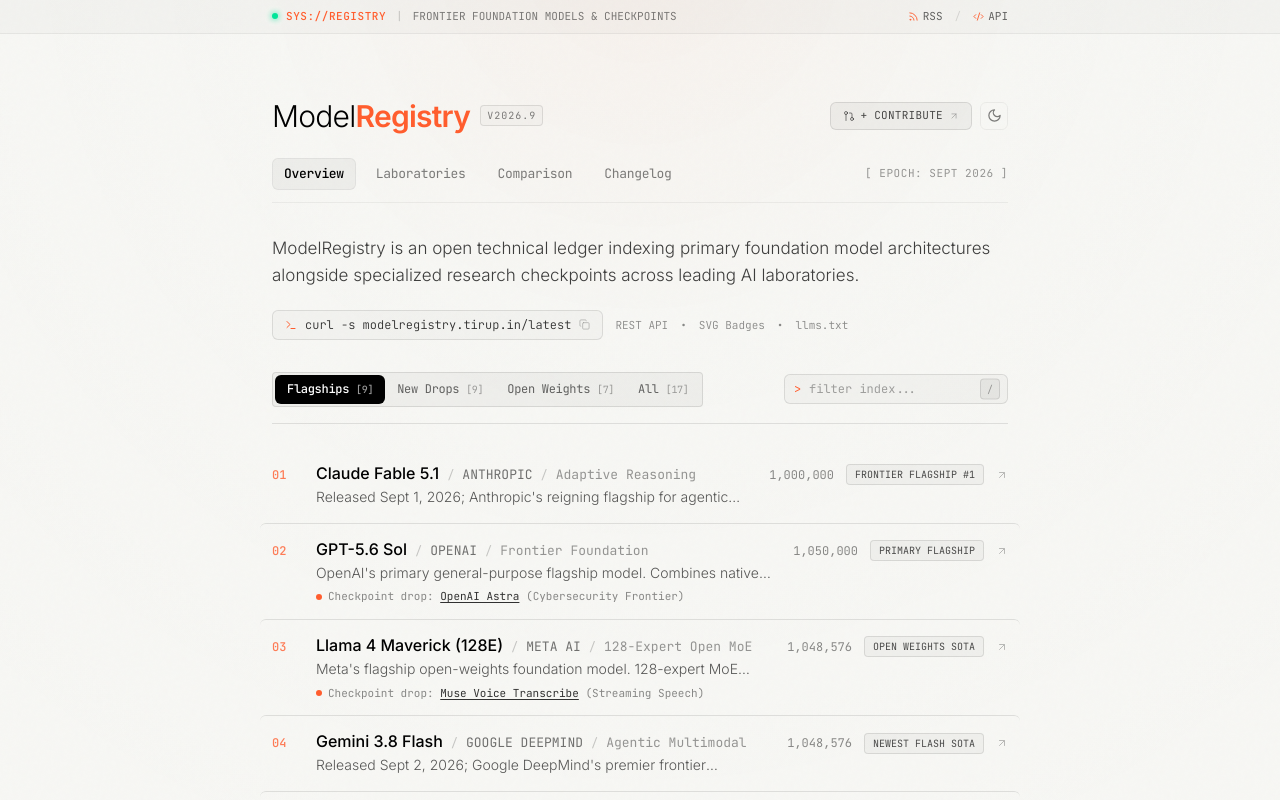
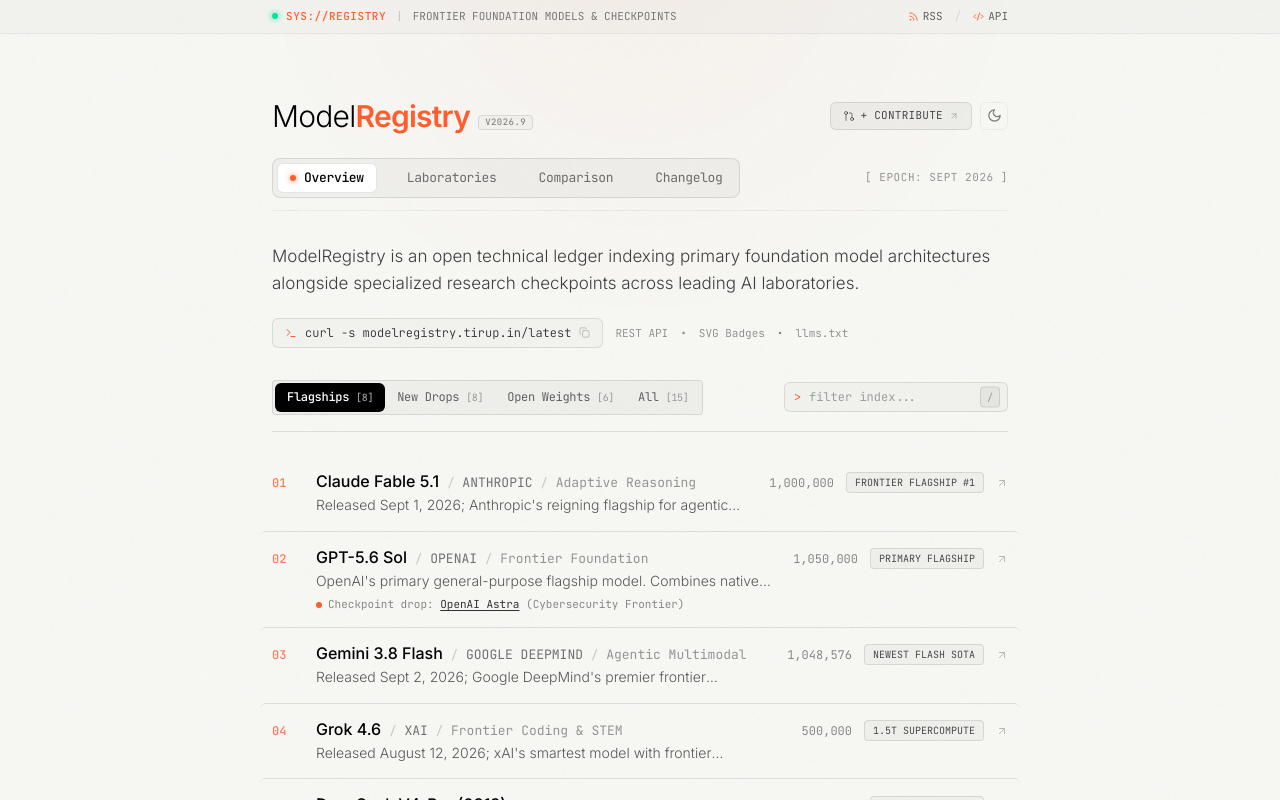
Before and after one commit to TirupMehta/ModelRegistry, a Next.js app: page / in a window 1280 px wide. Built offline with nearby package versions, Linux system fonts and the light colour scheme.

Commit message:
feat: purge Cohere, reorder models by popularity, upgrade nav and logo badge styling

```diff
--- a/app/companies/page.tsx
+++ b/app/companies/page.tsx
@@ -51,7 +51,7 @@ export default function CompaniesPage() {
                         style={{ backgroundColor: company.accentColor }}
                       />
                       <div>
-                        <div className="flex items-baseline gap-2">
+                        <div className="flex flex-wrap items-baseline gap-x-2 gap-y-0.5">
                           <h2 className="text-xl font-medium text-black dark:text-white">
                             {company.name}
                           </h2>
--- a/components/header.tsx
+++ b/components/header.tsx
@@ -2,7 +2,6 @@
 
 import Link from "next/link"
 import { usePathname } from "next/navigation"
-import { useEffect, useRef, useState } from "react"
 import TextWithBlur from "@/components/text-with-blur"
 import { AnimatedThemeToggler } from "@/components/ui/animated-theme-toggler"
 import { Rss, Code2, GitPullRequest, ArrowUpRight } from "lucide-react"
@@ -15,93 +14,35 @@ const NAV_ITEMS = [
 ] as const
 
 function NavLinks({ pathname }: { pathname: string }) {
-  const navRef = useRef<HTMLElement>(null)
-  const pillRef = useRef<HTMLDivElement>(null)
-  const ready = useRef(false)
-  const [hoverHref, setHoverHref] = useState<string | null>(null)
-
   function isLinkActive(href: string) {
     if (href === "/") return pathname === "/"
     return pathname.startsWith(href)
   }
 
-  const activeHref = NAV_ITEMS.find((n) => isLinkActive(n.href))?.href ?? "/"
-  const targetHref = hoverHref ?? activeHref
-
-  function positionPill(href: string, animate: boolean) {
-    const nav = navRef.current
-    const pill = pillRef.current
-    if (!nav || !pill) return
-
-    const anchor = nav.querySelector<HTMLElement>(`[data-navhref="${href}"]`)
-    if (!anchor) return
-
-    const nRect = nav.getBoundingClientRect()
-    const aRect = anchor.getBoundingClientRect()
-
-    if (animate) {
-      pill.style.transition =
-        "transform 180ms cubic-bezier(0.16, 1, 0.3, 1), width 180ms cubic-bezier(0.16, 1, 0.3, 1)"
-    } else {
-      pill.style.transition = "none"
-    }
-
-    pill.style.width = `${aRect.width}px`
-    pill.style.transform = `translateX(${aRect.left - nRect.left}px)`
-  }
-
-  useEffect(() => {
-    const id = requestAnimationFrame(() => {
-      positionPill(activeHref, false)
-      requestAnimationFrame(() => {
-        ready.current = true
-      })
-    })
-    return () => cancelAnimationFrame(id)
-  }, [activeHref])
-
-  useEffect(() => {
-    if (!ready.current) return
-    positionPill(targetHref, true)
-  }, [targetHref])
-
-  useEffect(() => {
-    const ro = new ResizeObserver(() => {
-      positionPill(ready.current ? targetHref : activeHref, false)
-    })
-    if (navRef.current) ro.observe(navRef.current)
-    return () => ro.disconnect()
-  }, [targetHref, activeHref])
-
   return (
-    <nav
-      ref={navRef}
-      className="relative flex items-center gap-1 sm:gap-2 overflow-x-auto [scrollbar-width:none] [-ms-overflow-style:none] [&::-webkit-scrollbar]:hidden max-w-full py-0.5 touch-scroll"
-    >
-      {/* Segmented active pill */}
-      <div
-        ref={pillRef}
-        aria-hidden="true"
-        className="absolute inset-y-0 rounded-md bg-black/[0.04] dark:bg-white/[0.06] border border-black/5 dark:border-white/[0.08] pointer-events-none will-change-transform"
-      />
-
-      {NAV_ITEMS.map(({ label, href }) => (
+    <nav className="inline-flex items-center gap-1 p-1 rounded-lg bg-black/[0.03] dark:bg-[#13161b] border border-black/10 dark:border-white/[0.08] overflow-x-auto [scrollbar-width:none] [-ms-overflow-style:none] [&::-webkit-scrollbar]:hidden max-w-full touch-scroll">
+      {NAV_ITEMS.map(({ label, href }) => {
+        const active = isLinkActive(href)
+        return (
           <Link
             key={href}
             href={href}
-          data-navhref={href}
-          onMouseEnter={() => setHoverHref(href)}
-          onMouseLeave={() => setHoverHref(null)}
             className={[
-            "relative z-10 py-1.5 px-2.5 sm:px-3 rounded-md text-xs sm:text-[13px] font-mono tracking-tight select-none cursor-pointer transition-colors duration-150 whitespace-nowrap",
-            isLinkActive(href)
-              ? "text-black dark:text-white font-medium"
-              : "text-black/50 dark:text-zinc-400 hover:text-black dark:hover:text-white",
+              "group relative inline-flex items-center gap-1.5 sm:gap-2 py-1.5 px-2.5 sm:px-3 rounded-md text-xs sm:text-[13px] font-mono tracking-tight select-none cursor-pointer whitespace-nowrap transition-all duration-150 ease-out",
+              active
+                ? "bg-white dark:bg-[#1e222a] text-black dark:text-white font-medium shadow-xs border border-black/10 dark:border-white/10"
+                : "text-black/55 dark:text-zinc-400 hover:text-black dark:hover:text-white hover:bg-black/[0.04] dark:hover:bg-white/[0.05] active:scale-[0.98]",
             ].join(" ")}
           >
-          {label}
+            {active ? (
+              <span className="w-1.5 h-1.5 rounded-full bg-[#ff5d2e] shadow-[0_0_6px_rgba(255,93,46,0.8)] shrink-0" />
+            ) : (
+              <span className="w-1.5 h-1.5 rounded-full bg-transparent group-hover:bg-black/20 dark:group-hover:bg-white/20 transition-colors shrink-0" />
+            )}
+            <span>{label}</span>
           </Link>
-      ))}
+        )
+      })}
     </nav>
   )
 }
@@ -151,8 +92,7 @@ export default function Header() {
         <TextWithBlur>
           <div className="flex items-center justify-between gap-3 mb-4 md:mb-6">
             <div className="flex items-center gap-2 sm:gap-3.5 min-w-0">
-              <Link href="/" className="group flex items-center gap-2 sm:gap-2.5 select-none">
-                <div className="flex items-center gap-2 sm:gap-2.5">
+              <Link href="/" className="group inline-flex items-end gap-1.5 sm:gap-2 select-none">
                 {isHome ? (
                   <h1 className="text-xl sm:text-2xl md:text-3xl font-light tracking-tight text-black dark:text-white leading-none">
                     Model<span className="font-semibold text-[#ff5d2e]">Registry</span>
@@ -162,10 +102,9 @@ export default function Header() {
                     Model<span className="font-semibold text-[#ff5d2e]">Registry</span>
                   </p>
                 )}
-                  <span className="hidden sm:inline text-[10px] uppercase font-mono tracking-widest px-1.5 py-0.5 rounded border border-black/10 dark:border-white/[0.08] text-black/50 dark:text-zinc-400 bg-black/[0.02] dark:bg-white/[0.02] group-hover:border-[#ff5d2e]/40 transition-colors duration-150">
+                <span className="mb-0.5 sm:mb-1 inline-flex items-center text-[8px] sm:text-[9px] uppercase font-mono tracking-wider px-1.5 py-0.5 rounded border border-black/10 dark:border-white/[0.08] text-black/45 dark:text-zinc-400 bg-black/[0.02] dark:bg-white/[0.03] group-hover:border-[#ff5d2e]/50 group-hover:text-[#ff5d2e] transition-colors duration-150 leading-none shrink-0 font-medium">
                   v2026.9
                 </span>
-                </div>
               </Link>
             </div>
 
--- a/components/ui/animated-theme-toggler.tsx
+++ b/components/ui/animated-theme-toggler.tsx
@@ -109,13 +109,13 @@ export const AnimatedThemeToggler = ({
       type="button"
       ref={buttonRef}
       onClick={toggleTheme}
-      className={cn("group active:scale-90 transition-all", className)}
+      className={cn("transition-colors", className)}
       {...props}
     >
       {isDark ? (
-        <Sun size={15} className="transition-transform duration-300 group-hover:rotate-90" />
+        <Sun size={15} />
       ) : (
-        <Moon size={15} className="transition-transform duration-300 group-hover:-rotate-12" />
+        <Moon size={15} />
       )}
       <span className="sr-only">Toggle theme</span>
     </button>
--- a/data/companies.ts
+++ b/data/companies.ts
@@ -48,6 +48,18 @@ export const companies: Record<string, Company> = {
     latestReasoning: "Gemini 3.8 Flash / Gemini 3.1 Pro",
     openWeightsAdvocate: true,
   },
+  xai: {
+    id: "xai",
+    name: "xAI",
+    shortName: "xAI",
+    website: "https://x.ai",
+    headquarters: "San Francisco, CA / Memphis, TN",
+    accentColor: "#ec4899",
+    description: "Elon Musk's lab powered by the Memphis Colossus supercluster, creators of Grok 4.6 with 1.5T parameters and upcoming Grok 4.7.",
+    latestFlagship: "Grok 4.6",
+    latestReasoning: "Grok 4.6 (Think Mode)",
+    openWeightsAdvocate: true,
+  },
   deepseek: {
     id: "deepseek",
     name: "DeepSeek",
@@ -60,16 +72,16 @@ export const companies: Record<string, Company> = {
     latestReasoning: "DeepSeek V4-Pro (Thinking Mode)",
     openWeightsAdvocate: true,
   },
-  xai: {
-    id: "xai",
-    name: "xAI",
-    shortName: "xAI",
-    website: "https://x.ai",
-    headquarters: "San Francisco, CA / Memphis, TN",
-    accentColor: "#ec4899",
-    description: "Elon Musk's lab powered by the Memphis Colossus supercluster, creators of Grok 4.6 with 1.5T parameters and upcoming Grok 4.7.",
-    latestFlagship: "Grok 4.6",
-    latestReasoning: "Grok 4.6 (Think Mode)",
+  meta: {
+    id: "meta",
+    name: "Meta AI",
+    shortName: "Meta",
+    website: "https://ai.meta.com",
+    headquarters: "Menlo Park, CA",
+    accentColor: "#0668e1",
+    description: "Global open-source foundation leader with Llama 4 (Maverick, Scout) and real-time speech foundation model Muse Voice Transcribe.",
+    latestFlagship: "Llama 4 Maverick (128E)",
+    latestReasoning: "Llama 4 Scout (16E)",
     openWeightsAdvocate: true,
   },
   qwen: {
@@ -84,18 +96,6 @@ export const companies: Record<string, Company> = {
     latestReasoning: "Qwen3.8 Flash (Multimodal Reasoning)",
     openWeightsAdvocate: true,
   },
-  meta: {
-    id: "meta",
-    name: "Meta AI",
-    shortName: "Meta",
-    website: "https://ai.meta.com",
-    headquarters: "Menlo Park, CA",
-    accentColor: "#0668e1",
-    description: "Global open-source foundation leader with Llama 4 (Maverick, Scout) and real-time speech foundation model Muse Voice Transcribe.",
-    latestFlagship: "Llama 4 Maverick (128E)",
-    latestReasoning: "Llama 4 Scout (16E)",
-    openWeightsAdvocate: true,
-  },
   mistral: {
     id: "mistral",
     name: "Mistral AI",
@@ -108,16 +108,4 @@ export const companies: Record<string, Company> = {
     latestReasoning: "Mistral Small 4",
     openWeightsAdvocate: true,
   },
-  cohere: {
-    id: "cohere",
-    name: "Cohere",
-    shortName: "Cohere",
-    website: "https://cohere.com",
-    headquarters: "Toronto, Canada",
-    accentColor: "#14b8a6",
-    description: "Enterprise RAG and agentic coding specialists behind North Mini Code (30B MoE) and open-weight Command A (111B).",
-    latestFlagship: "Command A (111B)",
-    latestReasoning: "North Mini Code",
-    openWeightsAdvocate: true,
-  },
 }
--- a/data/models.ts
+++ b/data/models.ts
@@ -199,6 +199,131 @@ export const modelsData: ModelItem[] = [
     },
   },
 
+  // ─── GOOGLE DEEPMIND ─────────────────────────────────────────────────────
+  {
+    id: "gemini-3-8-flash",
+    companyId: "google",
+    companyName: "Google DeepMind",
+    name: "Gemini 3.8 Flash",
+    version: "3.8",
+    releaseDate: "2026-09-02",
+    isCompanyFlagship: true,
+    isLatestCheckpoint: true,
+    statusBadge: "NEWEST FLASH SOTA",
+    category: "flagship",
+    categoryLabel: "Agentic Multimodal",
+    contextWindow: "1,048,576 tokens",
+    contextWindowTokens: 1048576,
+    maxOutputTokens: "65,536 tokens",
+    parameters: "TPU v6e Speculative MoE",
+    openWeights: false,
+    license: "Google AI Studio / Vertex AI",
+    pricing: { input: 0.75, output: 3.75 },
+    highlight: "Released Sept 2, 2026; Google DeepMind's premier frontier workhorse powering advanced agentic coding loops, recursive self-correction, and 1M token real-time multimodal streaming.",
+    modalities: ["Text", "Vision", "Audio", "Video", "Code"],
+    benchmarks: {
+      mmluPro: "86.8%",
+      sweBench: "76.4%",
+      gpqa: "73.2%",
+    },
+    links: {
+      announcement: "https://blog.google/technology/ai/gemini-3-8-flash/",
+      playground: "https://aistudio.google.com",
+    },
+  },
+
+  // ─── XAI ─────────────────────────────────────────────────────────────────
+  {
+    id: "grok-4-6",
+    companyId: "xai",
+    companyName: "xAI",
+    name: "Grok 4.6",
+    version: "4.6",
+    releaseDate: "2026-08-12",
+    isCompanyFlagship: true,
+    isLatestCheckpoint: true,
+    statusBadge: "1.5T SUPERCOMPUTE",
+    category: "flagship",
+    categoryLabel: "Frontier Coding & STEM",
+    contextWindow: "500,000 tokens",
+    contextWindowTokens: 500000,
+    maxOutputTokens: "65,536 tokens",
+    parameters: "1.5 Trillion Parameters",
+    openWeights: false,
+    license: "Proprietary API / Grok Build",
+    pricing: { input: 2.0, output: 6.0 },
+    highlight: "Released August 12, 2026; xAI's smartest model with frontier performance in coding and autonomous agents, integrated natively into Cursor and Grok Build.",
+    modalities: ["Text", "Vision", "Code"],
+    benchmarks: {
+      mmluPro: "86.1%",
+      sweBench: "75.8%",
+    },
+    links: {
+      announcement: "https://x.ai/blog/grok-4-6",
+      playground: "https://x.com/i/grok",
+    },
+  },
+
+  // ─── DEEPSEEK ────────────────────────────────────────────────────────────
+  {
+    id: "deepseek-v4-pro-0813",
+    companyId: "deepseek",
+    companyName: "DeepSeek",
+    name: "DeepSeek V4-Pro (0813)",
+    version: "V4-Pro",
+    releaseDate: "2026-08-13",
+    isCompanyFlagship: true,
+    isLatestCheckpoint: false,
+    statusBadge: "1.6T HOSTED SOTA",
+    category: "flagship",
+    categoryLabel: "Frontier MoE",
+    contextWindow: "1,048,576 tokens",
+    contextWindowTokens: 1048576,
+    maxOutputTokens: "65,536 tokens",
+    parameters: "1.6 Trillion Total (49B Activated)",
+    openWeights: false,
+    license: "DeepSeek API / Enterprise",
+    pricing: { input: 1.12, output: 3.35 },
+    highlight: "DeepSeek's primary 1.6T parameter powerhouse with 49B activated per token, configurable thinking budget, and 1M context.",
+    modalities: ["Text", "Code"],
+    benchmarks: {
+      mmluPro: "85.7%",
+      sweBench: "72.4%",
+    },
+    links: {
+      announcement: "https://api-docs.deepseek.com/news/news260813",
+      playground: "https://chat.deepseek.com",
+    },
+  },
+  {
+    id: "deepseek-v4-flash-vision-exp",
+    companyId: "deepseek",
+    companyName: "DeepSeek",
+    name: "DeepSeek V4 Flash Vision Exp",
+    version: "V4-Vision-Exp",
+    releaseDate: "2026-08-30",
+    isCompanyFlagship: false,
+    isLatestCheckpoint: true,
+    statusBadge: "OPEN WEIGHTS (MIT)",
+    category: "open-weights",
+    categoryLabel: "Open Vision MoE",
+    contextWindow: "262,144 tokens",
+    contextWindowTokens: 262144,
+    maxOutputTokens: "32,768 tokens",
+    parameters: "305B MoE",
+    openWeights: true,
+    license: "MIT License",
+    pricing: { input: 0.12, output: 0.36 },
+    highlight: "Open-sourced under MIT license on August 30, 2026. 305B parameter multimodal vision-language model with native document understanding.",
+    modalities: ["Text", "Vision", "Code"],
+    benchmarks: {
+      mmluPro: "81.4%",
+    },
+    links: {
+      weights: "https://huggingface.co/deepseek-ai",
+    },
+  },
+
   // ─── META AI ─────────────────────────────────────────────────────────────
   {
     id: "llama-4-maverick",
@@ -285,131 +410,6 @@ export const modelsData: ModelItem[] = [
     },
   },
 
-  // ─── GOOGLE DEEPMIND ─────────────────────────────────────────────────────
-  {
-    id: "gemini-3-8-flash",
-    companyId: "google",
-    companyName: "Google DeepMind",
-    name: "Gemini 3.8 Flash",
-    version: "3.8",
-    releaseDate: "2026-09-02",
-    isCompanyFlagship: true,
-    isLatestCheckpoint: true,
-    statusBadge: "NEWEST FLASH SOTA",
-    category: "flagship",
-    categoryLabel: "Agentic Multimodal",
-    contextWindow: "1,048,576 tokens",
-    contextWindowTokens: 1048576,
-    maxOutputTokens: "65,536 tokens",
-    parameters: "TPU v6e Speculative MoE",
-    openWeights: false,
-    license: "Google AI Studio / Vertex AI",
-    pricing: { input: 0.75, output: 3.75 },
-    highlight: "Released Sept 2, 2026; Google DeepMind's premier frontier workhorse powering advanced agentic coding loops, recursive self-correction, and 1M token real-time multimodal streaming.",
-    modalities: ["Text", "Vision", "Audio", "Video", "Code"],
-    benchmarks: {
-      mmluPro: "86.8%",
-      sweBench: "76.4%",
-      gpqa: "73.2%",
-    },
-    links: {
-      announcement: "https://blog.google/technology/ai/gemini-3-8-flash/",
-      playground: "https://aistudio.google.com",
-    },
-  },
-
-  // ─── DEEPSEEK ────────────────────────────────────────────────────────────
-  {
-    id: "deepseek-v4-pro-0813",
-    companyId: "deepseek",
-    companyName: "DeepSeek",
-    name: "DeepSeek V4-Pro (0813)",
-    version: "V4-Pro",
-    releaseDate: "2026-08-13",
-    isCompanyFlagship: true,
-    isLatestCheckpoint: false,
-    statusBadge: "1.6T HOSTED SOTA",
-    category: "flagship",
-    categoryLabel: "Frontier MoE",
-    contextWindow: "1,048,576 tokens",
-    contextWindowTokens: 1048576,
-    maxOutputTokens: "65,536 tokens",
-    parameters: "1.6 Trillion Total (49B Activated)",
-    openWeights: false,
-    license: "DeepSeek API / Enterprise",
-    pricing: { input: 1.12, output: 3.35 },
-    highlight: "DeepSeek's primary 1.6T parameter powerhouse with 49B activated per token, configurable thinking budget, and 1M context.",
-    modalities: ["Text", "Code"],
-    benchmarks: {
-      mmluPro: "85.7%",
-      sweBench: "72.4%",
-    },
-    links: {
-      announcement: "https://api-docs.deepseek.com/news/news260813",
-      playground: "https://chat.deepseek.com",
-    },
-  },
-  {
-    id: "deepseek-v4-flash-vision-exp",
-    companyId: "deepseek",
-    companyName: "DeepSeek",
-    name: "DeepSeek V4 Flash Vision Exp",
-    version: "V4-Vision-Exp",
-    releaseDate: "2026-08-30",
-    isCompanyFlagship: false,
-    isLatestCheckpoint: true,
-    statusBadge: "OPEN WEIGHTS (MIT)",
-    category: "open-weights",
-    categoryLabel: "Open Vision MoE",
-    contextWindow: "262,144 tokens",
-    contextWindowTokens: 262144,
-    maxOutputTokens: "32,768 tokens",
-    parameters: "305B MoE",
-    openWeights: true,
-    license: "MIT License",
-    pricing: { input: 0.12, output: 0.36 },
-    highlight: "Open-sourced under MIT license on August 30, 2026. 305B parameter multimodal vision-language model with native document understanding.",
-    modalities: ["Text", "Vision", "Code"],
-    benchmarks: {
-      mmluPro: "81.4%",
-    },
-    links: {
-      weights: "https://huggingface.co/deepseek-ai",
-    },
-  },
-
-  // ─── XAI ─────────────────────────────────────────────────────────────────
-  {
-    id: "grok-4-6",
-    companyId: "xai",
-    companyName: "xAI",
-    name: "Grok 4.6",
-    version: "4.6",
-    releaseDate: "2026-08-12",
-    isCompanyFlagship: true,
-    isLatestCheckpoint: true,
-    statusBadge: "1.5T SUPERCOMPUTE",
-    category: "flagship",
-    categoryLabel: "Frontier Coding & STEM",
-    contextWindow: "500,000 tokens",
-    contextWindowTokens: 500000,
-    maxOutputTokens: "65,536 tokens",
-    parameters: "1.5 Trillion Parameters",
-    openWeights: false,
-    license: "Proprietary API / Grok Build",
-    pricing: { input: 2.0, output: 6.0 },
-    highlight: "Released August 12, 2026; xAI's smartest model with frontier performance in coding and autonomous agents, integrated natively into Cursor and Grok Build.",
-    modalities: ["Text", "Vision", "Code"],
-    benchmarks: {
-      mmluPro: "86.1%",
-      sweBench: "75.8%",
-    },
-    links: {
-      announcement: "https://x.ai/blog/grok-4-6",
-      playground: "https://x.com/i/grok",
-    },
-  },
-
   // ─── ALIBABA CLOUD / QWEN ────────────────────────────────────────────────
   {
     id: "qwen-3-8-2-4t-a95b",
@@ -471,65 +471,6 @@ export const modelsData: ModelItem[] = [
     },
   },
 
-  // ─── COHERE ──────────────────────────────────────────────────────────────
-  {
-    id: "cohere-command-a",
-    companyId: "cohere",
-    companyName: "Cohere",
-    name: "Command A (111B)",
-    version: "1.0",
-    releaseDate: "2026-03-20",
-    isCompanyFlagship: true,
-    isLatestCheckpoint: false,
-    statusBadge: "ENTERPRISE FLAGSHIP",
-    category: "flagship",
-    categoryLabel: "Enterprise RAG",
-    contextWindow: "256,000 tokens",
-    contextWindowTokens: 256000,
-    maxOutputTokens: "16,384 tokens",
-    parameters: "111B Parameters",
-    openWeights: true,
-    license: "CC-BY-NC 4.0 / Cohere API",
-    pricing: { input: 1.25, output: 5.0 },
-    highlight: "Cohere's primary flagship model optimized for business agentic search, long-document question answering, and multi-step tool use.",
-    modalities: ["Text", "Code"],
-    benchmarks: {
-      mmluPro: "77.8%",
-    },
-    links: {
-      announcement: "https://cohere.com/blog/command-a",
-      weights: "https://huggingface.co/CohereForAI",
-    },
-  },
-  {
-    id: "cohere-north-mini-code",
-    companyId: "cohere",
-    companyName: "Cohere",
-    name: "North Mini Code",
-    version: "1.0",
-    releaseDate: "2026-06-17",
-    isCompanyFlagship: false,
-    isLatestCheckpoint: true,
-    statusBadge: "FREE AGENTIC CODE",
-    category: "code",
-    categoryLabel: "Autonomous Coding",
-    contextWindow: "256,000 tokens",
-    contextWindowTokens: 256000,
-    maxOutputTokens: "16,384 tokens",
-    parameters: "30B MoE (North Architecture)",
-    openWeights: false,
-    license: "Cohere Free / Developer API",
-    pricing: { input: 0.0, output: 0.0 },
-    highlight: "30B MoE agentic coding model specifically tuned for multi-file workspace inspection and test suites, offered free for developers.",
-    modalities: ["Text", "Code"],
-    benchmarks: {
-      sweBench: "64.1%",
-    },
-    links: {
-      announcement: "https://cohere.com/blog/north-mini-code",
-      apiDocs: "https://docs.cohere.com",
-    },
-  },
 
   // ─── MISTRAL AI ──────────────────────────────────────────────────────────
   {
```
Also changed, not shown: app/leaderboard/page.tsx (+6 -6 lines), app/page.tsx (+5 -5 lines), components/model-page-view.tsx (+10 -7 lines). Lines whose indentation alone changed are shown as unchanged.
